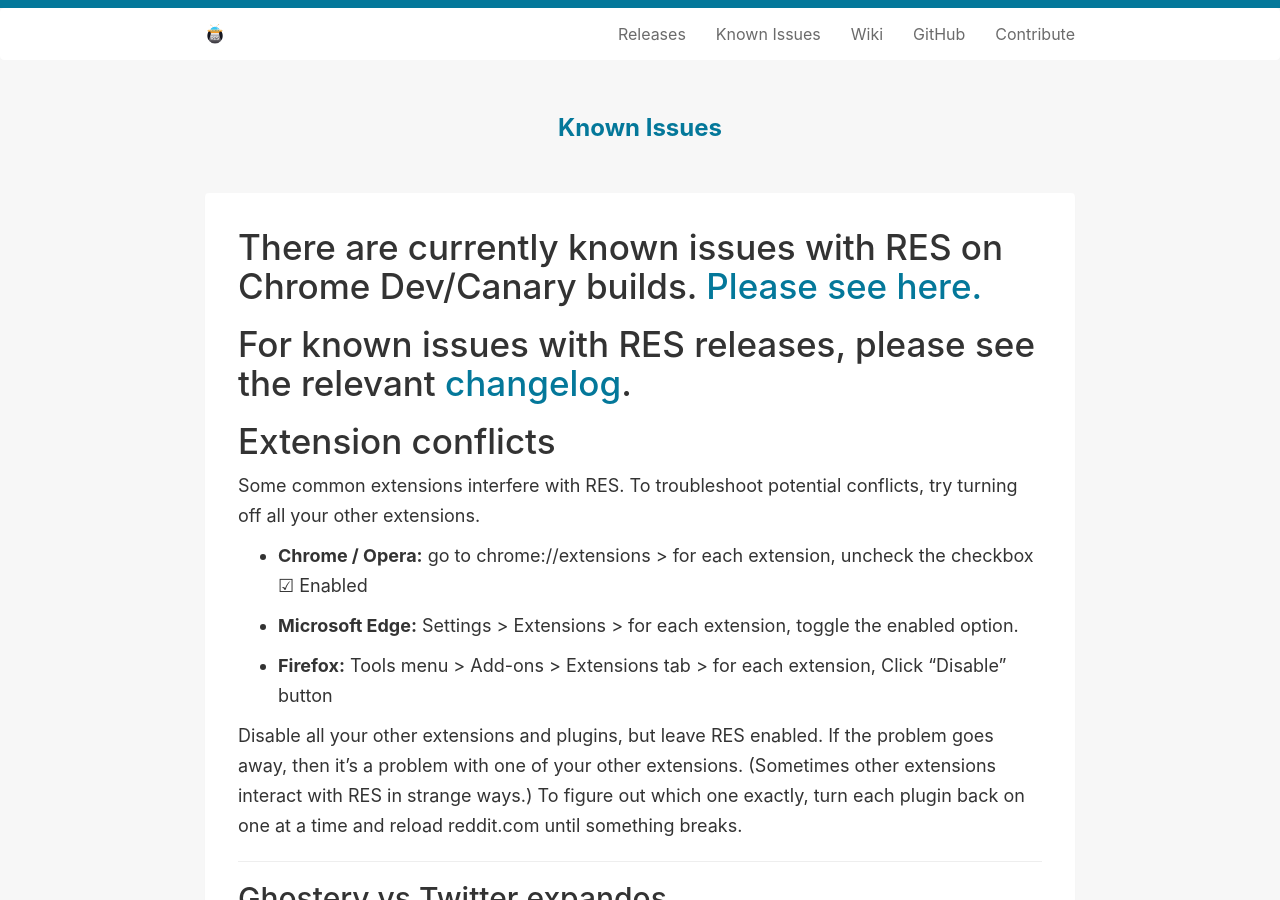
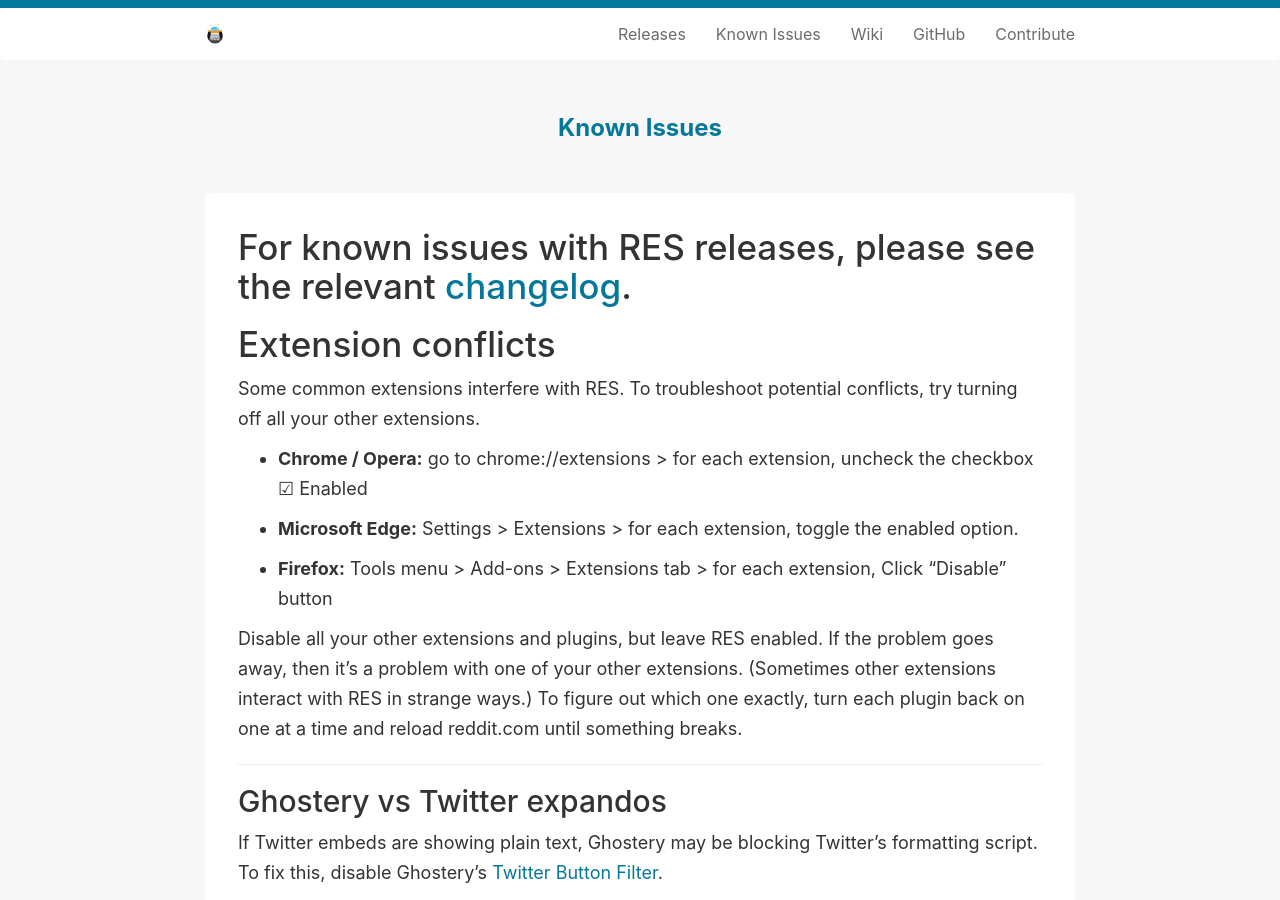
Before and after one commit to Reddit-Enhancement-Suite/Reddit-Enhancement-Suite.github.io, a Jekyll site: the page built from knownissues.md, in a window 1280 px wide and 900 px high. Built offline with Jekyll 4.4.1, drawn with Linux system fonts in a browser that asks for light colours.

Commit message:
dev/canary css issues are fixed

```diff
--- a/knownissues.md
+++ b/knownissues.md
@@ -2,8 +2,6 @@
 layout: knownissues
 title: Known Issues
 ---
-
-# There are currently known issues with RES on Chrome Dev/Canary builds. [Please see here.](https://www.reddit.com/r/RESissues/comments/7bp5hn/running_chrome_devcanary_builds_and_having_issues/)
 
 # For known issues with RES releases, please see the relevant [changelog](https://redditenhancementsuite.com/releases/).
 
```
